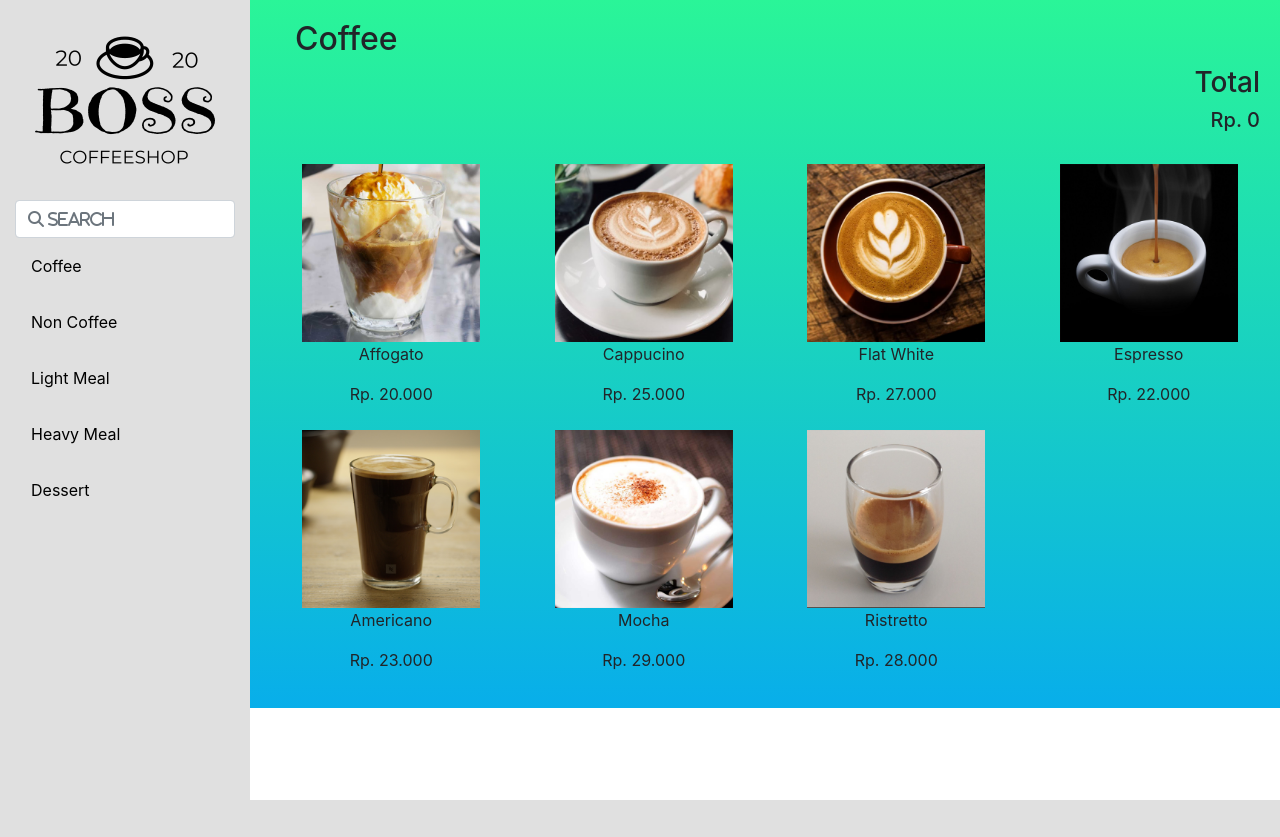
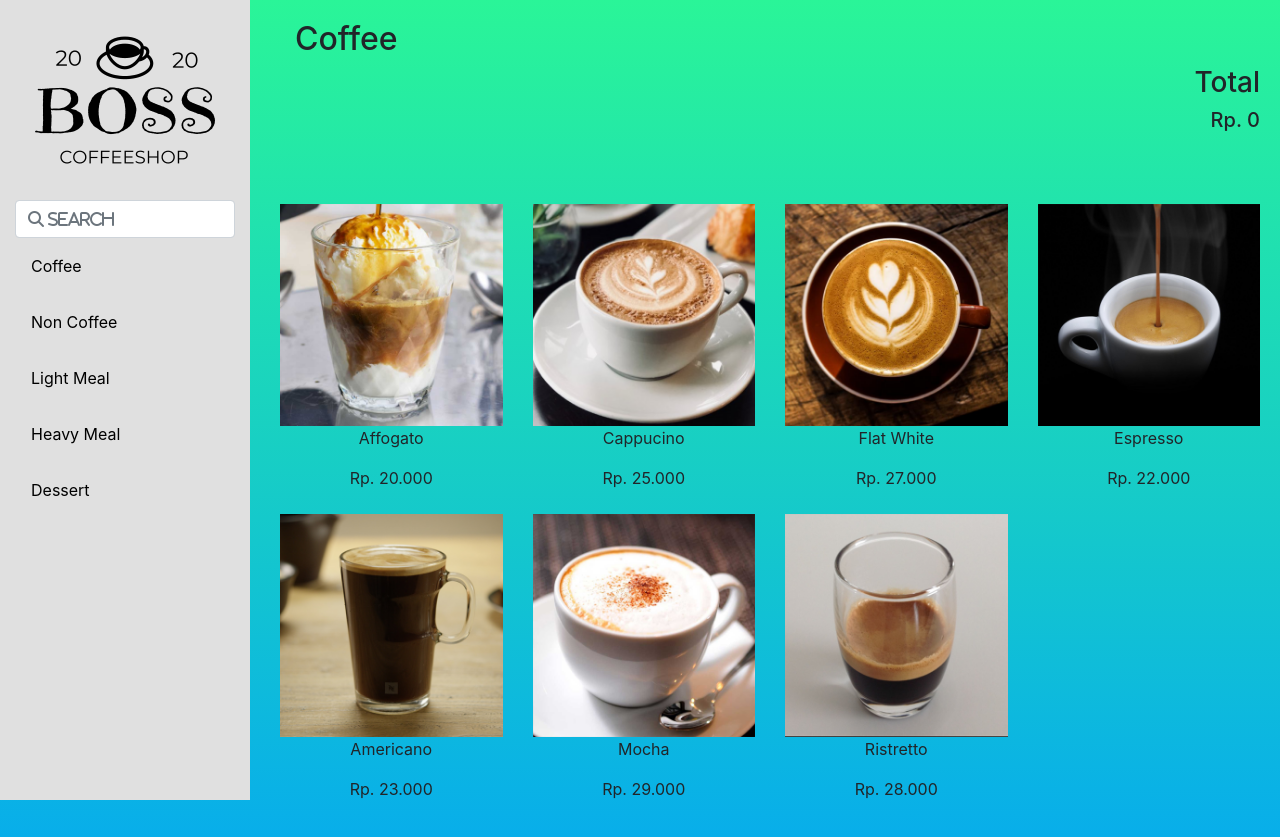
Before and after one commit to dovadi77/prjhci, a PHP site: page / in a window 1280 px wide. Before the commit the page ends 800 px from the top, so only its background shows below. Run offline with PHP 8.4, Linux system fonts and the light colour scheme; some libraries are stand-ins or nearby versions.

Commit message:
Update logo, warna, dkk

```diff
--- a/css/style.css
+++ b/css/style.css
@@ -82,10 +82,10 @@
 }
 
 .selected {
-  background-color: rgba(143, 143, 143, 0.281);
+  background-color: rgb(143, 143, 143);
 }
 
 .img-menu {
-  max-width: 80%;
+  max-width: 100%;
   height: auto;
 }
--- a/index.html
+++ b/index.html
@@ -5,6 +5,7 @@
     <meta name="viewport" content="width=device-width, initial-scale=1.0" />
     <link rel="stylesheet" href="css/style.css" />
     <title>Boss Coffee</title>
+    <link rel="shortcut icon" href="img/logo.jpg" type="image/x-icon">
     <link
       rel="stylesheet"
       href="https://stackpath.bootstrapcdn.com/bootstrap/4.5.0/css/bootstrap.min.css"
@@ -33,8 +34,10 @@
     <section>
       <div class="content">
         <h2 class="col-lg-6">Coffee</h2>
-          <h3 class="text-right">Total </h3>
-          <h5 id="rupiah" class="text-right">Rp. 0</h5>
+        <h3 class="text-right">Total </h3>
+        <h5 id="rupiah" class="text-right">Rp. 0</h5>
+      </div>
+      <div class="content">
         <ul id="stateList" class="row text-center list-unstyled">
           <li id="c1" class="col-6 col-lg-3 mt-3 pt-2" data-value=20000 onclick="calculateTotal('c1')">
             <img src="img/Affogato.png" alt="Affogato" class="img-menu size-img">
```
Also changed, not shown: img/logo.jpg (added).
